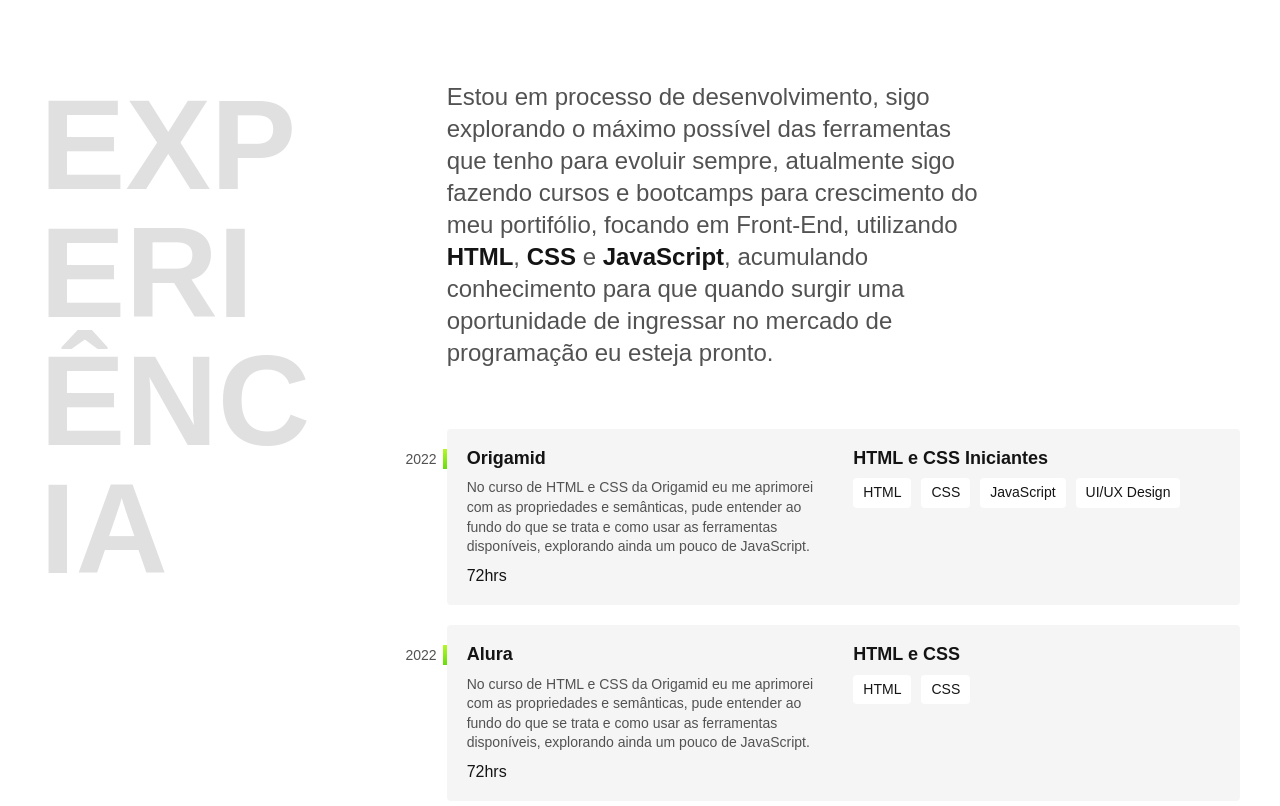
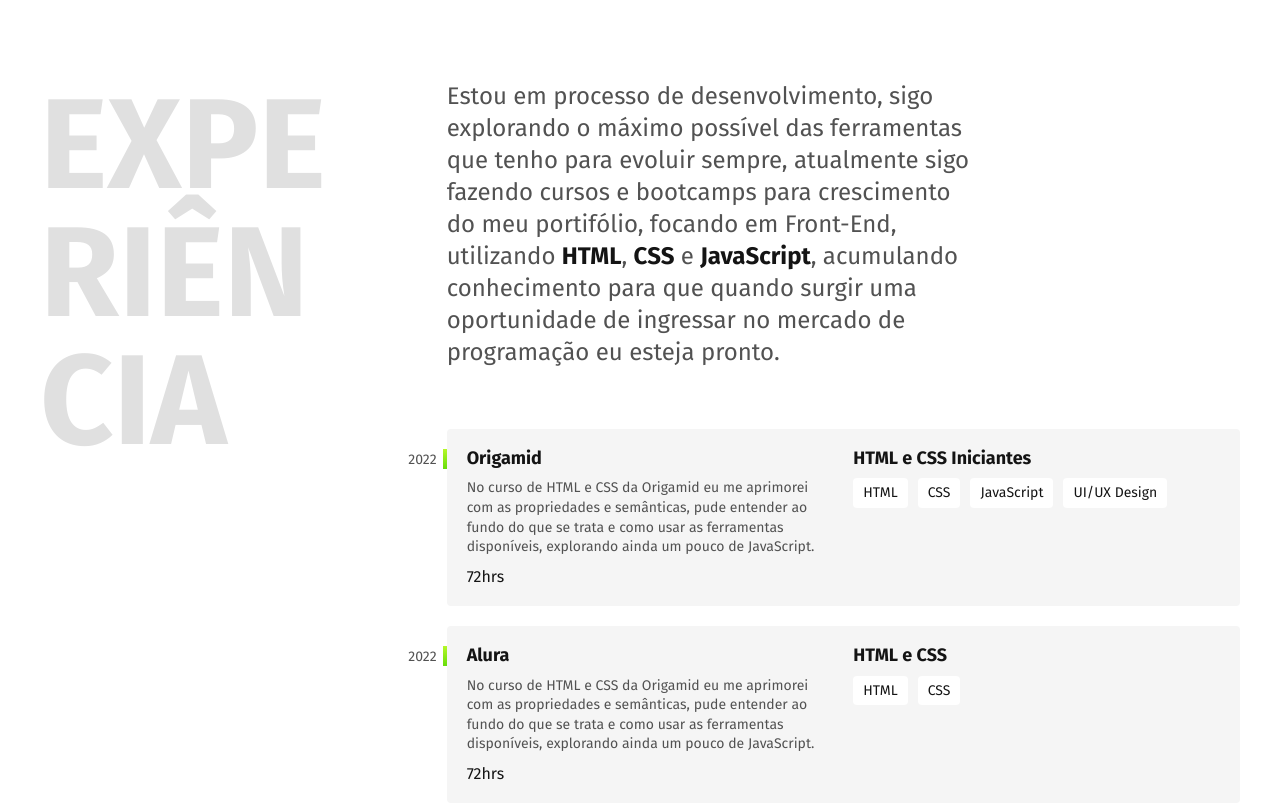
Before and after one commit to abelardojr0/abelardojr0.github.io, a plain HTML site: page index.html in a window 1280 px wide. Shown: the part 642-1448 px from the top of the page. Drawn offline with Linux system fonts and the light colour scheme.

Commit message:
google fonts

```diff
--- a/index.html
+++ b/index.html
@@ -8,7 +8,11 @@
   <meta name="description" content="Desenvolvedor Front-End, localizado no Ceará">
   <title>Portifólio</title>
   <link rel="stylesheet" href="/css/style.css">
-  <link rel="icon" href="/img/favicon.svg" type="image/svg xml">
+  <link rel="icon" href="/img/favicon.svg" type="image/svg+xml">
+
+  <link rel="preconnect" href="https://fonts.googleapis.com">
+  <link rel="preconnect" href="https://fonts.gstatic.com" crossorigin>
+  <link href="https://fonts.googleapis.com/css2?family=Fira+Sans:wght@400;700&display=swap" rel="stylesheet">
 </head>
 
 <body>
```
